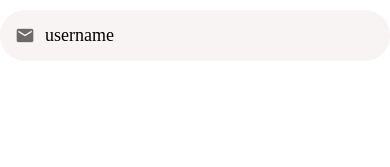
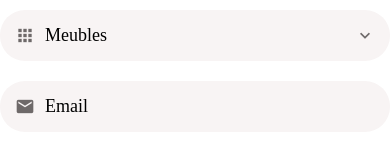
Before and after one commit to tony-dugue/kakaze, a React Native app: screen / in a window 390 px wide. Shown: the top 167 px of the page. Built offline with nearby package versions, Linux system fonts and the light colour scheme.

Commit message:
add custom picker + modal

```diff
--- a/App.js
+++ b/App.js
@@ -1,12 +1,29 @@
-import React from 'react';
+import React, {useState} from 'react';
 
 import Screen from "./app/components/Screen";
+import AppPicker from "./app/components/AppPicker";
 import AppTextInput from "./app/components/AppTextInput";
 
+const categories = [
+  { label: "Meubles", value: 1 },
+  { label: "Vêtements", value: 2 },
+  { label: "Appareils photo", value: 3 },
+]
+
 export default function App() {
+
+  const [category, setCategory] = useState(categories[0])
+
   return (
     <Screen>
-      <AppTextInput placeholder="username" icon="email" />
+      <AppPicker
+        selectedItem={category}
+        onSelectItem={item => setCategory(item)}
+        items={categories}
+        icon="apps"
+        placeholder="Catégorie"
+      />
+      <AppTextInput icon="email" placeholder="Email" />
     </Screen>
   )
 }
--- /dev/null
+++ b/app/components/AppPicker.js
@@ -0,0 +1,77 @@
+import React, {useState} from 'react';
+import {View, StyleSheet, Platform, TouchableWithoutFeedback, Modal, Button, FlatList} from 'react-native'
+import { MaterialCommunityIcons } from '@expo/vector-icons'
+
+import defaultStyles from '../config/styles'
+import AppText from "./AppText";
+import Screen from "./Screen";
+import PickerItem from "./PickerItem";
+
+function AppPicker({ icon, items, onSelectItem, placeholder, selectedItem }) {
+
+  const [modalVisible, setModalVisible] = useState(false)
+
+  return (
+    <>
+      <TouchableWithoutFeedback onPress={ () => setModalVisible(true) }>
+        <View style={styles.container}>
+
+          {icon && <MaterialCommunityIcons
+            name={icon}
+            size={20}
+            color={defaultStyles.colors.medium}
+            style={styles.icon}
+          />}
+
+          <AppText style={styles.text}>
+            {selectedItem ? selectedItem.label : placeholder}
+          </AppText>
+
+          <MaterialCommunityIcons name="chevron-down" size={20} color={defaultStyles.colors.medium} />
+        </View>
+      </TouchableWithoutFeedback>
+
+      <Modal visible={modalVisible} animationType="slide">
+        <Screen>
+          <Button title="fermer" onPress={ () => setModalVisible(false)} />
+
+          <FlatList
+            data={items}
+            keyExtractor={ item => item.value.toString()}
+            renderItem={ ({ item }) =>
+                <PickerItem label={item.label} onPress={ () => {
+                  setModalVisible(false)
+                  onSelectItem(item)
+                }}
+              />}
+          />
+
+        </Screen>
+      </Modal>
+    </>
+
+  );
+}
+
+const styles = StyleSheet.create({
+  container: {
+    backgroundColor: defaultStyles.colors.light,
+    borderRadius: 25,
+    flexDirection: 'row',
+    width: '100%',
+    padding: 15,
+    marginVertical: 10
+  },
+  icon: {
+    marginRight: 10
+  },
+  text: {
+    flex: 1
+  },
+  textInput: {
+    fontSize: 18,
+    fontFamily: Platform.OS === "android" ? "Roboto": "Avenir"
+  }
+})
+
+export default AppPicker;
--- /dev/null
+++ b/app/components/PickerItem.js
@@ -0,0 +1,20 @@
+import React from 'react';
+import {StyleSheet, TouchableOpacity} from 'react-native'
+
+import AppText from './AppText'
+
+function PickerItem({ label, onPress }) {
+  return (
+    <TouchableOpacity onPress={onPress}>
+      <AppText style={styles.text}>{label}</AppText>
+    </TouchableOpacity>
+  );
+}
+
+const styles = StyleSheet.create({
+  text: {
+    padding: 20
+  }
+})
+
+export default PickerItem;
```
